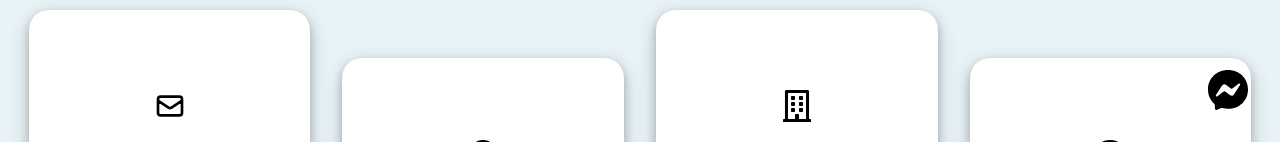
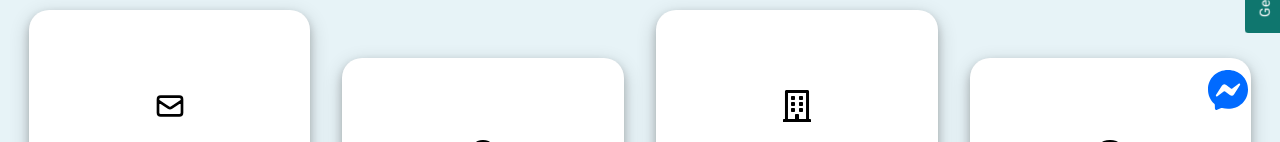
Before and after one commit to Ranjananeutroline/Construction-and-Engineering-Design, a React (Create React App) app: page / in a window 1280 px wide. Shown: the part 658-800 px from the top of the page. Built offline with nearby package versions, Linux system fonts and the light colour scheme.

Commit message:
slight changes

```diff
--- a/src/components/MessengerChatHead/messengerChatHead.css
+++ b/src/components/MessengerChatHead/messengerChatHead.css
@@ -4,4 +4,6 @@ bottom:2rem;
 right:2rem;
 /* padding:1rem; */
 cursor:pointer;
+color: rgb(0,106,255);
+/* color:#FF6968; */
 }
--- a/src/components/PopupForm/popForm.css
+++ b/src/components/PopupForm/popForm.css
@@ -75,13 +75,14 @@ form .popup_header {
   color: black;
   font-size: 1.4rem;
 }
-.css-ypiqx9-MuiDialogContent-root {
+form .css-ypiqx9-MuiDialogContent-root {
   /* this is removing excess padding top from the input name */
   padding: 1px 24px 10px 24px;
 }
 
 div .fixedButton {
   position: fixed;
+  bottom:9rem;
   right: -40px;
   background: #0f766e;
   color: white;
```
